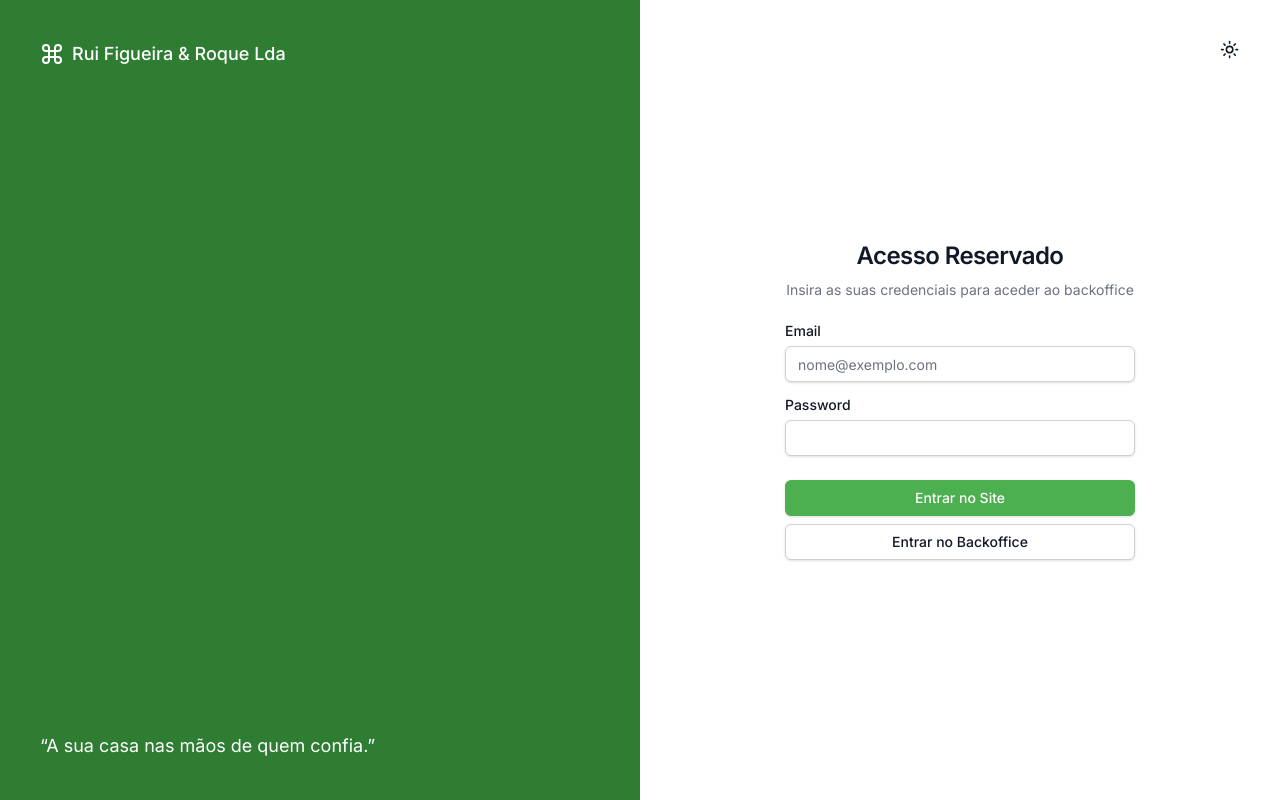
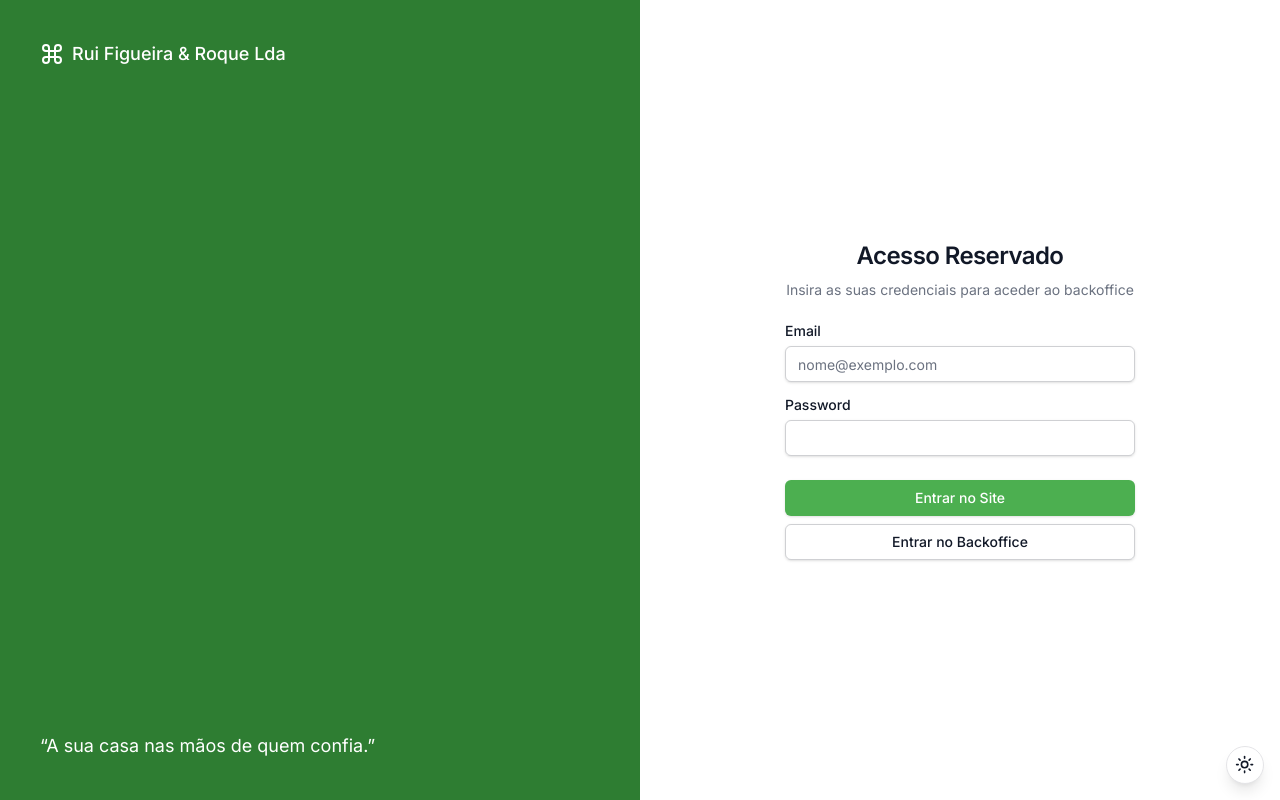
Before and after one commit to Rafa200200/rui-figueira-roque, a Next.js app: page /login in a window 1280 px wide. Built offline with nearby package versions, Linux system fonts and the light colour scheme.

Commit message:
feat: botão dark mode flutuante global + fix forcedTheme
- ThemeToggle flutuante no root layout (bottom-right, todas as páginas)
- Removido forcedTheme=light do ThemeProvider que bloqueava dark mode
- Removidos ThemeToggles duplicados: login, sidebar admin, navbar

```diff
--- a/src/app/layout.tsx
+++ b/src/app/layout.tsx
@@ -1,6 +1,7 @@
 import type { Metadata } from "next";
 import { Inter, Outfit } from "next/font/google";
 import { ThemeProvider } from "@/components/theme-provider";
+import { ThemeToggle } from "@/components/theme-toggle";
 import "./globals.css";
 
 const inter = Inter({
@@ -37,6 +38,10 @@ export default function RootLayout({
           disableTransitionOnChange
         >
           {children}
+          {/* Floating dark mode toggle — visible on every page */}
+          <div className="fixed bottom-4 right-4 z-[9999] rounded-full shadow-lg border border-zinc-200 dark:border-zinc-700 bg-white dark:bg-zinc-900">
+            <ThemeToggle />
+          </div>
         </ThemeProvider>
       </body>
     </html>
--- a/src/app/login/page.tsx
+++ b/src/app/login/page.tsx
@@ -1,7 +1,6 @@
 import { Metadata } from "next"
 import LoginForm from "./login-form"
 import { Suspense } from "react"
-import { ThemeToggle } from "@/components/theme-toggle"
 
 export const metadata: Metadata = {
     title: "Login Admin",
@@ -11,9 +10,6 @@ export const metadata: Metadata = {
 export default function LoginPage() {
     return (
         <div className="container relative min-h-screen flex-col items-center justify-center grid lg:max-w-none lg:grid-cols-2 lg:px-0">
-            <div className="absolute right-4 top-4 z-50 md:right-8 md:top-8">
-                <ThemeToggle />
-            </div>
 
             <div className="relative hidden h-full flex-col bg-muted p-10 text-white dark:border-r lg:flex">
                 <div className="absolute inset-0 bg-brand-dark" />
--- a/src/components/admin/sidebar.tsx
+++ b/src/components/admin/sidebar.tsx
@@ -18,7 +18,6 @@ import { cn } from "@/lib/utils"
 import { Button } from "@/components/ui/button"
 import { createClient } from "@/lib/supabase/client"
 import { useRouter } from "next/navigation"
-import { ThemeToggle } from "@/components/theme-toggle"
 
 const navigation = [
     { name: "Dashboard", href: "/admin", icon: LayoutDashboard },
@@ -120,10 +119,6 @@ export function Sidebar() {
                             <LogOut className="h-4 w-4" />
                             Terminar Sessão
                         </Button>
-                        <div className="flex items-center justify-between px-2 pt-2">
-                            <span className="text-[10px] font-bold text-muted-foreground uppercase tracking-widest">Tema</span>
-                            <ThemeToggle />
-                        </div>
                     </div>
                 </div>
             </div>
--- a/src/components/public/navbar.tsx
+++ b/src/components/public/navbar.tsx
@@ -25,7 +25,7 @@ export function Navbar({ settings }: { settings: Record<string, string> }) {
                 </nav>
 
                 {/* Right Action */}
-                <div className="hidden md:block">
+                <div className="hidden md:flex items-center gap-2">
                     <Link href="/contacto">
                         <Button className="bg-brand-primary hover:bg-brand-dark text-white font-semibold text-sm px-6 rounded-lg h-10 shadow-sm transition-all">
                             Solicitar Contacto
@@ -34,9 +34,11 @@ export function Navbar({ settings }: { settings: Record<string, string> }) {
                 </div>
 
                 {/* Mobile Menu Button */}
-                <button className="lg:hidden p-2 text-zinc-900 dark:text-zinc-100">
-                    <Menu className="h-6 w-6" />
-                </button>
+                <div className="flex items-center gap-1 lg:hidden">
+                    <button className="p-2 text-zinc-900 dark:text-zinc-100">
+                        <Menu className="h-6 w-6" />
+                    </button>
+                </div>
             </div>
         </header>
     )
--- a/src/components/theme-provider.tsx
+++ b/src/components/theme-provider.tsx
@@ -2,20 +2,13 @@
 
 import * as React from "react"
 import { ThemeProvider as NextThemesProvider } from "next-themes"
-import { usePathname } from "next/navigation"
 
 export function ThemeProvider({
     children,
     ...props
 }: React.ComponentProps<typeof NextThemesProvider>) {
-    const pathname = usePathname()
-    const isAdminRoute = pathname?.startsWith("/admin") || pathname?.startsWith("/login")
-
     return (
-        <NextThemesProvider
-            {...props}
-            forcedTheme={!isAdminRoute ? "light" : undefined}
-        >
+        <NextThemesProvider {...props}>
             {children}
         </NextThemesProvider>
     )
```
